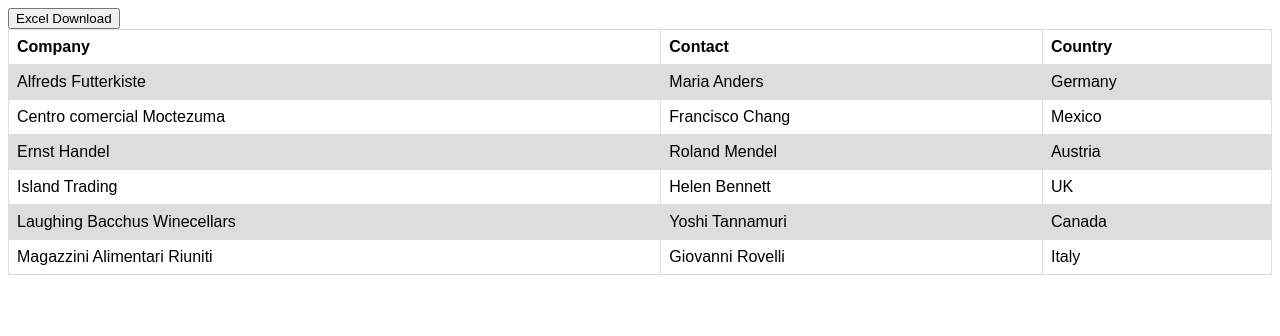
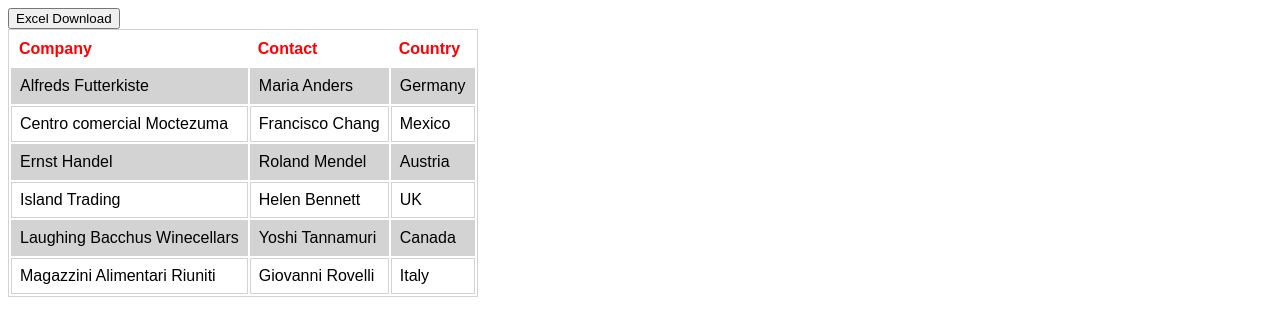
Before and after one commit to miltonchandradas/ExcelHTML5, a plain HTML site: page index.html in a window 1280 px wide. Drawn offline with Linux system fonts and the light colour scheme.

Commit message:
initial commit...

```diff
--- a/index.html
+++ b/index.html
@@ -5,64 +5,46 @@
     <meta http-equiv="X-UA-Compatible" content="IE=edge">
     <meta name="viewport" content="width=device-width, initial-scale=1.0">
     <title>Document</title>
-
-    <style>
-        table {
-          font-family: arial, sans-serif;
-          border-collapse: collapse;
-          width: 100%;
-        }
-
-        td, th {
-          border: 1px solid #dddddd;
-          text-align: left;
-          padding: 8px;
-        }
-
-        tr:nth-child(even) {
-          background-color: #dddddd;
-        }
-        </style>
-
 </head>
 <body>
-    <button>Excel Download</button>
-
-    <table>
+    <script src="excel.js" type="module"></script>
+    <button id="downloadButton">Excel Download</button>
+    <a id="customersLink"></a>
+    <table id="customersTable" style="font-family:arial, sans-serif;border: 1px solid lightgrey">
         <tr>
-          <th>Company</th>
-          <th>Contact</th>
-          <th>Country</th>
+          <th style="text-align: left;padding: 8px;color: red">Company</th>
+          <th style="text-align: left;padding: 8px;color: red">Contact</th>
+          <th style="text-align: left;padding: 8px;color: red">Country</th>
         </tr>
         <tr>
-          <td>Alfreds Futterkiste</td>
-          <td>Maria Anders</td>
-          <td>Germany</td>
+          <td style="border:1px solid lightgrey;text-align: left;padding: 8px;background-color:lightgrey;">Alfreds Futterkiste</td>
+          <td style="border:1px solid lightgrey;text-align: left;padding: 8px;background-color:lightgrey;">Maria Anders</td>
+          <td style="border:1px solid lightgrey;text-align: left;padding: 8px;background-color:lightgrey;">Germany</td>
         </tr>
         <tr>
-          <td>Centro comercial Moctezuma</td>
-          <td>Francisco Chang</td>
-          <td>Mexico</td>
+          <td style="border:1px solid lightgrey;text-align: left;padding: 8px;">Centro comercial Moctezuma</td>
+          <td style="border:1px solid lightgrey;text-align: left;padding: 8px;">Francisco Chang</td>
+          <td style="border:1px solid lightgrey;text-align: left;padding: 8px;">Mexico</td>
         </tr>
         <tr>
-          <td>Ernst Handel</td>
-          <td>Roland Mendel</td>
-          <td>Austria</td>
+          <td style="border:1px solid lightgrey;text-align: left;padding: 8px;background-color:lightgrey;">Ernst Handel</td>
+          <td style="border:1px solid lightgrey;text-align: left;padding: 8px;background-color:lightgrey;">Roland Mendel</td>
+          <td style="border:1px solid lightgrey;text-align: left;padding: 8px;background-color:lightgrey;">Austria</td>
         </tr>
         <tr>
-          <td>Island Trading</td>
-          <td>Helen Bennett</td>
-          <td>UK</td>
+          <td style="border:1px solid lightgrey;text-align: left;padding: 8px;">Island Trading</td>
+          <td style="border:1px solid lightgrey;text-align: left;padding: 8px;">Helen Bennett</td>
+          <td style="border:1px solid lightgrey;text-align: left;padding: 8px;">UK</td>
         </tr>
         <tr>
-          <td>Laughing Bacchus Winecellars</td>
-          <td>Yoshi Tannamuri</td>
-          <td>Canada</td>
+          <td style="border:1px solid lightgrey;text-align: left;padding: 8px;background-color:lightgrey;">Laughing Bacchus Winecellars</td>
+          <td style="border:1px solid lightgrey;text-align: left;padding: 8px;background-color:lightgrey;">Yoshi Tannamuri</td>
+          <td style="border:1px solid lightgrey;text-align: left;padding: 8px;background-color:lightgrey;">Canada</td>
         </tr>
         <tr>
-          <td>Magazzini Alimentari Riuniti</td>
-          <td>Giovanni Rovelli</td>
-          <td>Italy</td>
+          <td style="border:1px solid lightgrey;text-align: left;padding: 8px;">Magazzini Alimentari Riuniti</td>
+          <td style="border:1px solid lightgrey;text-align: left;padding: 8px;">Giovanni Rovelli</td>
+          <td style="border:1px solid lightgrey;text-align: left;padding: 8px;">Italy</td>
         </tr>
       </table>
 
```
